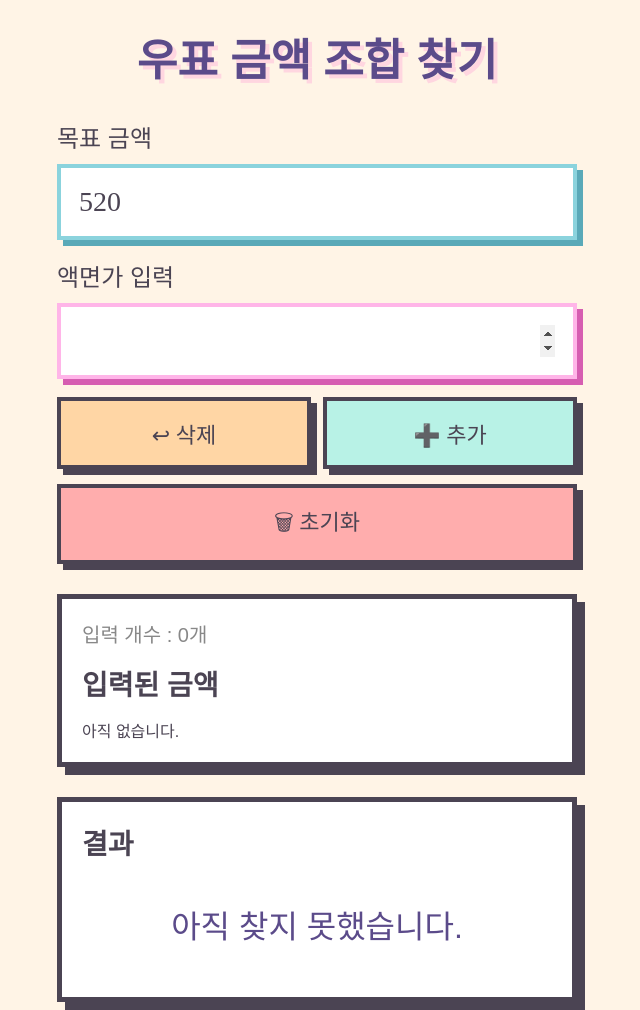
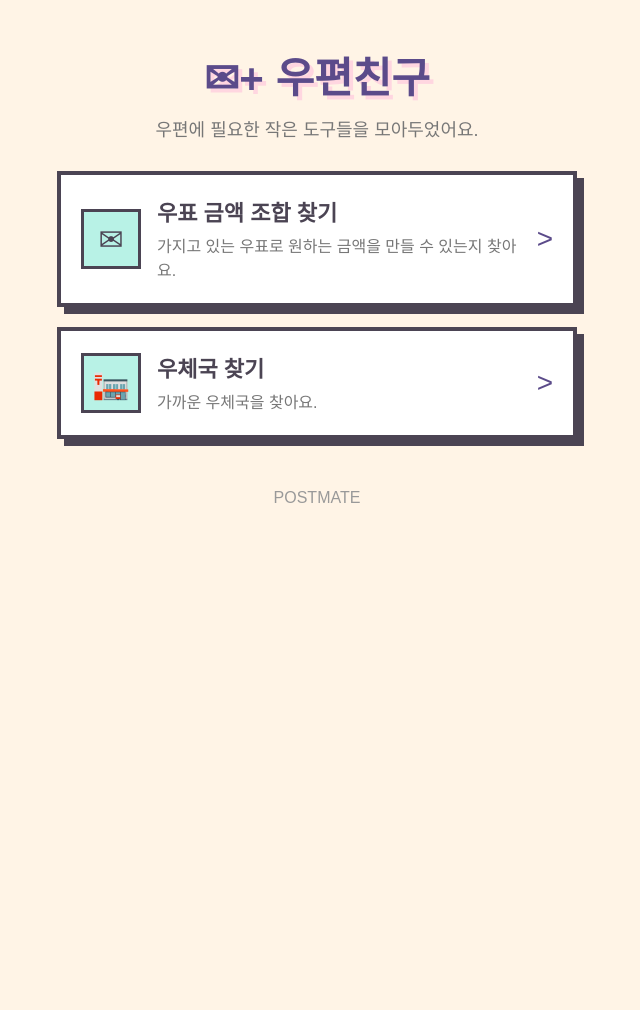
Before and after one commit to snowyMountain98/Postmate, a plain HTML site: page index.html in a window 1280 px wide. Shown: the whole page, without its empty margins (323-963 px from the left). After the commit the page ends 800 px from the top, so only its background shows below. Drawn offline with Linux system fonts and the light colour scheme; a web font is replaced by a local one.

Commit message:
main 페이지 추가

```diff
--- a/index.html
+++ b/index.html
@@ -4,175 +4,45 @@
 <head>
     <meta charset="UTF-8">
     <meta name="viewport" content="width=device-width, initial-scale=1.0">
-    <title>우표 금액 조합 찾기</title>
-    <link rel="stylesheet" href="style.css">
-    <link rel="apple-touch-icon" href="./icons/icon192.png">
-    <link rel="icon" type="image/png" href="./icons/icon192.png">
-    <link rel="manifest" href="manifest.json">
+    <title>우편친구</title>
+    <link rel="stylesheet" href="main.css">
 </head>
+
 
 <body>
     <div class="container">
-        <h1>우표 금액 조합 찾기</h1>
+        <h1>✉+ 우편친구</h1>
+        <p class="main-description">우편에 필요한 작은 도구들을 모아두었어요.</p>
 
-        <label>목표 금액</label>
-        <input id="target" type="number" inputmode="numeric" pattern="[0-9]*" value="520">
+        <div class="menu-list">
+            <!-- 우표 금액 조합 -->
+            <a href="stamp.html" class="menu-card">
+                <div class="menu-icon">✉</div>
+                <div class="menu-text">
+                    <h2>우표 금액 조합 찾기</h2>
+                    <p>
+                        가지고 있는 우표로
+                        원하는 금액을 만들 수 있는지 찾아요.
+                    </p>
+                </div>
+                <div class="menu-arrow">></div>
+            </a>
 
-        <label>액면가 입력</label>
-        <input id="number" type="number" inputmode="numeric" pattern="[0-9]*">
-
-        <div class="button-row">
-            <button id="deleteBtn" onclick="deleteLast()">↩ 삭제</button>
-            <button id="addBtn" onclick="addNumber()">➕ 추가</button>
-        </div>
-
-        <button id="clearBtn" onclick="clearAll()">🗑 초기화</button>
-
-        <div class="box">
-            <div id="count">입력 개수 : 0개</div>
-            <b>입력된 금액</b>
-            <div id="numbers">아직 없습니다.</div>
-        </div>
-
-        <div class="box">
-
-            <b>결과</b>
-
-            <div id="result">
-                아직 찾지 못했습니다.
-            </div>
+            <!-- 우체국 찾기 -->
+            <a href="#" class="menu-card" onclick="alert('준비 중이에요!')">
+                <div class="menu-icon">🏣</div>
+                <div class="menu-text">
+                    <h2>우체국 찾기</h2>
+                    <p>가까운 우체국을 찾아요.</p>
+                </div>
+                <div class="menu-arrow">></div>
+            </a>
 
         </div>
 
-        <script>
-
-            let numbers = [];
-
-            const numberInput = document.getElementById("number");
-
-            numberInput.focus();
-
-            numberInput.addEventListener("keydown", function (e) {
-
-                if (e.key === "Enter") {
-
-                    addNumber();
-
-                }
-
-            });
-
-            function updateScreen() {
-
-                document.getElementById("count").innerHTML =
-                    "입력 개수 : " + numbers.length + "개";
-
-                document.getElementById("numbers").innerHTML =
-
-                    numbers.length == 0 ?
-
-                        "아직 없습니다."
-
-                        :
-
-                        numbers.join(", ");
-
-            }
-
-            function addNumber() {
-
-                let value = numberInput.value.trim();
-
-                if (value == "") {
-
-                    return;
-
-                }
-
-                numbers.push(Number(value));
-
-                numberInput.value = "";
-
-                numberInput.focus();
-
-                updateScreen();
-
-                findCombination();
-
-            }
-
-            function deleteLast() {
-
-                if (numbers.length == 0) {
-                    return;
-                }
-
-                numbers.pop();
-
-                updateScreen();
-
-                document.getElementById("result").innerHTML =
-                    "아직 찾지 못했습니다.";
-            }
-
-            function clearAll() {
-                numbers = [];
-
-                updateScreen();
-
-                document.getElementById("result").innerHTML =
-                    "아직 찾지 못했습니다.";
-            }
-
-            function findCombination() {
-
-                const target = Number(document.getElementById("target").value);
-
-                // 2개
-                for (let i = 0; i < numbers.length; i++) {
-                    for (let j = i + 1; j < numbers.length; j++) {
-                        if (numbers[i] + numbers[j] == target) {
-                            showResult("✅ " + numbers[i] + " + " + numbers[j] + " = " + target);
-                            return;
-                        }
-                    }
-                }
-
-                // 3개
-                for (let i = 0; i < numbers.length; i++) {
-                    for (let j = i + 1; j < numbers.length; j++) {
-                        for (let k = j + 1; k < numbers.length; k++) {
-                            if (numbers[i] + numbers[j] + numbers[k] == target) {
-                                showResult("✅ " + numbers[i] + " + " + numbers[j] + " + " + numbers[k] + " = " + target);
-                                return;
-                            }
-                        }
-                    }
-                }
-
-                document.getElementById("result").innerHTML =
-                    "아직 찾지 못했습니다.";
-            }
-
-            function showResult(message) {
-                const result = document.getElementById("result");
-                result.innerHTML = message;
-
-                // 키패드 닫기
-                numberInput.blur();
-
-                // 결과 위치로 이동
-                setTimeout(function () {
-                    result.scrollIntoView({
-                        behavior: "smooth",
-                        block: "center"
-                    });
-                }, 200);
-            }
-
-            updateScreen();
-
-        </script>
+        <footer>
+            <p>POSTMATE</p>
+        </footer>
     </div>
 </body>
 
--- /dev/null
+++ b/main.css
@@ -0,0 +1,106 @@
+@font-face {
+    font-family: 'DungGeunMo';
+    src: url('./fonts/DungGeunMo.ttf');
+}
+
+* {
+    margin: 0;
+    padding: 0;
+    box-sizing: border-box;
+}
+
+body {
+    font-family: 'DungGeunMo', sans-serif;
+    background: #FFF4E6;
+    color: #4B4453;
+    min-height: 100vh;
+    padding: 24px;
+}
+
+.container {
+    max-width: 520px;
+    margin: 0 auto;
+}
+
+h1 {
+    text-align: center;
+    font-size: 42px;
+    color: #5B4B8A;
+    margin-top: 20px;
+    margin-bottom: 10px;
+    text-shadow:
+        4px 4px 0 #FFD6E0;
+}
+
+.main-description {
+    text-align: center;
+    font-size: 18px;
+    margin-bottom: 30px;
+    color: #777;
+}
+
+.menu-list {
+    display: flex;
+    flex-direction: column;
+    gap: 20px;
+}
+
+.menu-card {
+    display: flex;
+    align-items: center;
+    gap: 16px;
+    padding: 20px;
+    text-decoration: none;
+    color: #4B4453;
+    background: #FFFFFF;
+    border: 4px solid #4B4453;
+    box-shadow:
+        7px 7px 0 #4B4453;
+    transition: 0.1s;
+}
+
+
+.menu-card:active {
+    transform: translate(4px, 4px);
+    box-shadow:
+        3px 3px 0 #4B4453;
+}
+
+.menu-icon {
+    width: 60px;
+    height: 60px;
+    flex-shrink: 0;
+    display: flex;
+    align-items: center;
+    justify-content: center;
+    background: #B8F2E6;
+    border: 3px solid #4B4453;
+    font-size: 30px;
+}
+
+.menu-text {
+    flex: 1;
+}
+
+.menu-text h2 {
+    font-size: 22px;
+    margin-bottom: 8px;
+}
+
+.menu-text p {
+    font-size: 16px;
+    line-height: 1.5;
+    color: #777;
+}
+
+.menu-arrow {
+    font-size: 28px;
+    color: #5B4B8A;
+}
+
+footer {
+    text-align: center;
+    margin-top: 50px;
+    color: #999;
+    font-size: 16px;
+}
```
Also changed, not shown: stamp.html (added, +179 -0 lines).
